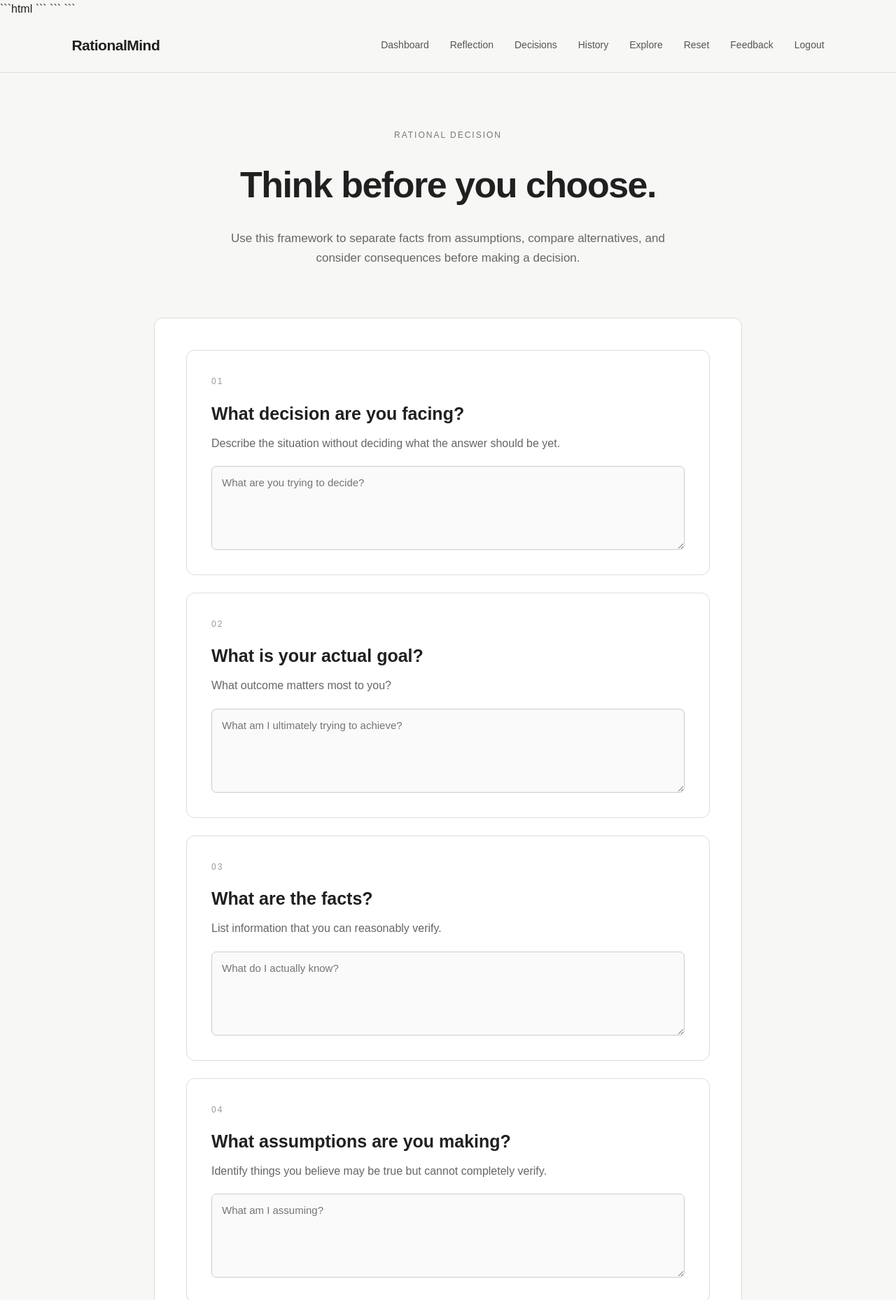
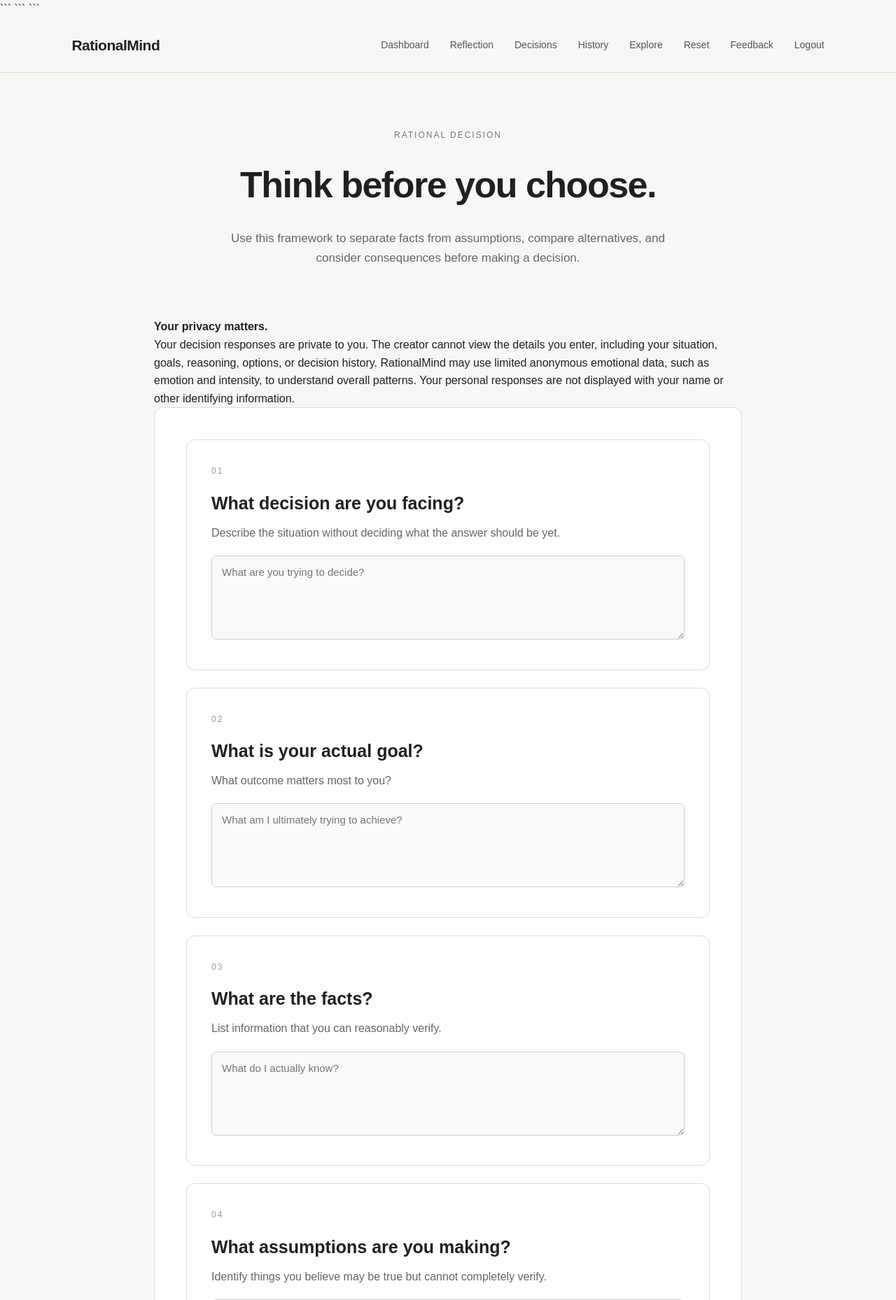
Before and after one commit to Kwakita123/RationalMind, a Flask app: page /decision in a window 1280 px wide. Shown: the top 1858 px of the page at 70% size. Run offline with Flask 3, Linux system fonts and the light colour scheme; the visitor is signed in with stand-in values (Sample User, id 1).

Commit message:
Update decision.html

````diff
--- a/templates/decision.html
+++ b/templates/decision.html
@@ -1,4 +1,3 @@
-```html
 {% extends "base.html" %}
 
 {% block title %}
@@ -23,6 +22,31 @@ Rational Decision | RationalMind
             Use this framework to separate facts from
             assumptions, compare alternatives, and
             consider consequences before making a decision.
+        </p>
+
+    </section>
+
+
+    <!-- ================================================= -->
+    <!-- PRIVACY NOTICE -->
+    <!-- ================================================= -->
+
+    <section class="privacy-notice">
+
+        <strong>
+            Your privacy matters.
+        </strong>
+
+        <p>
+            Your decision responses are private to you.
+            The creator cannot view the details you enter,
+            including your situation, goals, reasoning,
+            options, or decision history. RationalMind may
+            use limited anonymous emotional data, such as
+            emotion and intensity, to understand overall
+            patterns. Your personal responses are not
+            displayed with your name or other identifying
+            information.
         </p>
 
     </section>
@@ -474,4 +498,3 @@ Rational Decision | RationalMind
 </main>
 
 {% endblock %}
-```
````
